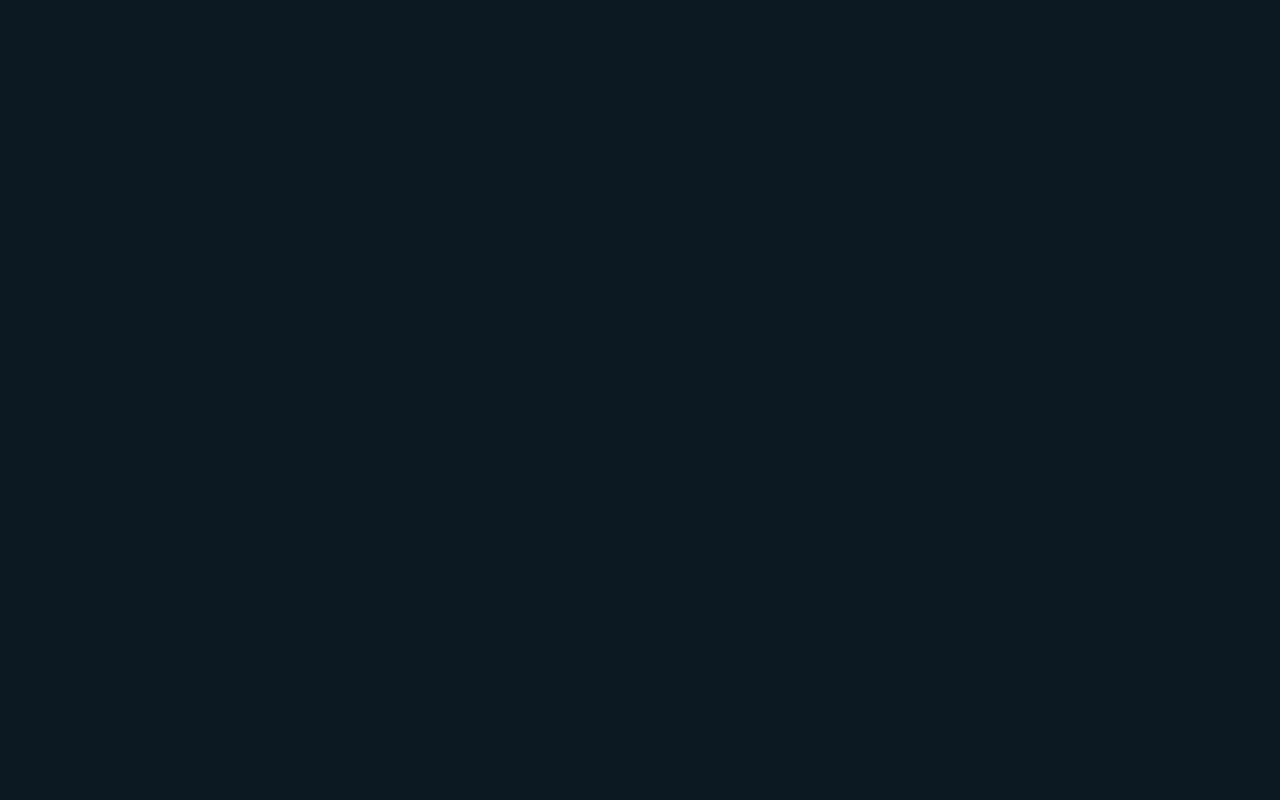
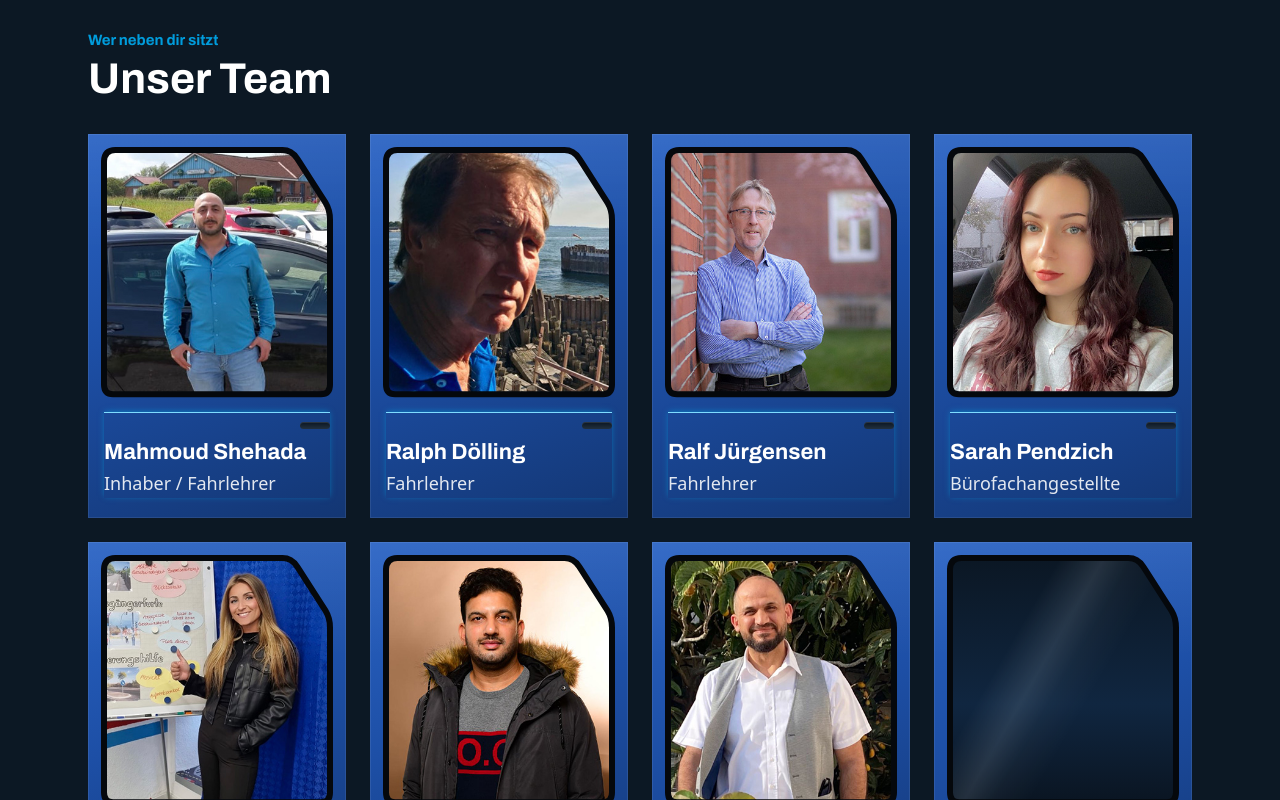
Before and after one commit to DIABabd/kickdown-demo, a Next.js app: page / in a window 1280 px wide. Shown: the part 7180-7980 px from the top of the page. Before the commit the page ends 7176 px from the top, so only its background shows below. Built offline with nearby package versions, Linux system fonts and the light colour scheme; a web font is replaced by a local one.

Commit message:
Add team section

```diff
--- a/app/page.tsx
+++ b/app/page.tsx
@@ -1,10 +1,11 @@
 import { Hero } from "@/components/hero/hero";
 import { Journey } from "@/components/journey/journey";
 import { Showroom } from "@/components/showroom/showroom";
+import { Team } from "@/components/team/team";
 import { Preise } from "@/components/tageslicht/preise";
 import { Zeiten } from "@/components/tageslicht/zeiten";
 
-// Phase 1: hero, scroll journey, prices, times and showroom so far (DESIGN.md 3.1).
+// Phase 1: hero, scroll journey, prices, times, showroom and team so far (DESIGN.md 3.1).
 export default function Home() {
   return (
     <Hero>
@@ -12,6 +13,7 @@ export default function Home() {
       <Preise />
       <Zeiten />
       <Showroom />
+      <Team />
     </Hero>
   );
 }
--- /dev/null
+++ b/components/team/team.module.css
@@ -0,0 +1,219 @@
+/* Team – "Wer neben dir sitzt": photos in car windows (DESIGN.md 4.4). */
+
+.team {
+  scroll-margin-top: 64px;
+  padding-block: 24px 72px;
+  background: var(--nacht);
+  color: var(--markierung);
+}
+
+.defs {
+  position: absolute;
+  width: 0;
+  height: 0;
+  overflow: hidden;
+}
+
+.inner {
+  max-width: 1200px;
+  margin-inline: auto;
+  padding-inline: var(--gutter);
+}
+
+.eyebrow {
+  margin: 0 0 4px;
+  font-family: var(--font-display);
+  font-weight: 700;
+  font-size: 15px;
+  color: var(--kd-blau);
+}
+
+.h2 {
+  margin: 0 0 24px;
+  font-family: var(--font-display);
+  font-weight: 700;
+  font-variation-settings: "wdth" 110;
+  font-size: 28px;
+  line-height: 1.1;
+}
+
+/* ---------- Doors: swipe row on phones, grid from 640 px ---------- */
+
+.doors {
+  display: flex;
+  gap: 16px;
+  margin: 0 calc(-1 * var(--gutter));
+  padding: 4px var(--gutter) 16px;
+  list-style: none;
+  overflow-x: auto;
+  overscroll-behavior-x: contain;
+  scroll-snap-type: x mandatory;
+  scroll-padding-inline: var(--gutter);
+  scrollbar-color: var(--asphalt) transparent;
+}
+
+.door {
+  /* ~1.3 doors visible on a phone */
+  flex: 0 0 min(72%, 280px);
+  scroll-snap-align: start;
+}
+
+/* One consistent door panel for everyone. */
+.card {
+  position: relative;
+  height: 100%;
+  padding: 16px 16px 20px;
+  background:
+    linear-gradient(to bottom, rgb(255 255 255 / 0.06), transparent 30%),
+    linear-gradient(160deg, #2a63c4 0%, var(--lapis) 45%, #133673 100%);
+  outline: none;
+  box-shadow: inset 0 0 0 1px rgb(255 255 255 / 0.08);
+}
+
+.card:focus-visible {
+  outline: 3px solid var(--kd-blau);
+  outline-offset: 3px;
+}
+
+/* Window: never larger than 248 × 268 CSS px (DESIGN.md 2.5). */
+.window {
+  position: relative;
+  width: min(100%, 248px);
+  aspect-ratio: 370 / 400;
+  margin-inline: auto;
+}
+
+.glass {
+  position: absolute;
+  inset: 0;
+  overflow: hidden;
+  background: #04070c;
+}
+
+.photo {
+  display: block;
+  width: 100%;
+  height: 100%;
+}
+
+/* Inna Korobova: empty glass with a soft static reflection – no stand-in image. */
+.empty {
+  background:
+    linear-gradient(120deg, transparent 30%, rgb(220 238 255 / 0.12) 42%, rgb(220 238 255 / 0.04) 50%, transparent 60%),
+    linear-gradient(to bottom, #0b1724, #102640 60%, #0a1522);
+}
+
+/* Window seal drawn with the same shape as the clip */
+.seal {
+  position: absolute;
+  inset: 0;
+  width: 100%;
+  height: 100%;
+  overflow: visible;
+  pointer-events: none;
+}
+
+.seal path {
+  fill: none;
+  stroke: #05080c;
+  stroke-width: 6px;
+  vector-effect: non-scaling-stroke;
+  stroke-linejoin: round;
+}
+
+/* Light streak – off the glass until hover / focus */
+.streak {
+  position: absolute;
+  top: -25%;
+  left: -70%;
+  width: 45%;
+  height: 150%;
+  background: linear-gradient(90deg, transparent, rgb(255 255 255 / 0.22) 45%, rgb(255 255 255 / 0.08) 60%, transparent);
+  rotate: 18deg;
+  pointer-events: none;
+}
+
+/* ---------- Door panel lettering (always visible) ---------- */
+
+.panel {
+  position: relative;
+  margin-top: 18px;
+  padding-top: 26px; /* the handle has its own row under the beltline */
+  /* Glowing beltline, like the hero car */
+  border-top: 1px solid #7fdcff;
+  box-shadow: 0 -1px 6px -1px color-mix(in srgb, var(--kd-blau) 70%, transparent);
+}
+
+.name {
+  margin: 0;
+  font-family: var(--font-display);
+  font-weight: 700;
+  font-size: 22px;
+  line-height: 1.2;
+}
+
+.role {
+  margin: 4px 0 0;
+  color: rgb(255 255 255 / 0.88); /* ≥ 6:1 on the door paint */
+}
+
+.handle {
+  position: absolute;
+  right: 0;
+  top: 9px;
+  width: 30px;
+  height: 7px;
+  border-radius: 4px;
+  background: linear-gradient(to bottom, #0b1622, #22303e);
+  box-shadow: inset 0 1px 0 rgb(255 255 255 / 0.12);
+}
+
+/* ---------- Motion (only when allowed) ---------- */
+
+@media (prefers-reduced-motion: no-preference) {
+  .streak {
+    transition: translate 750ms cubic-bezier(0.3, 0.6, 0.2, 1);
+  }
+  .card:hover .streak,
+  .card:focus-visible .streak {
+    translate: 400% 0;
+  }
+  .doors {
+    scroll-behavior: smooth;
+  }
+}
+
+@media (prefers-reduced-motion: reduce) {
+  .streak {
+    display: none;
+  }
+}
+
+/* ---------- Tablet / desktop ---------- */
+
+@media (min-width: 640px) {
+  .doors {
+    display: grid;
+    grid-template-columns: repeat(2, minmax(0, 1fr));
+    gap: 20px;
+    margin: 0;
+    padding: 0;
+    overflow: visible;
+  }
+}
+
+@media (min-width: 1024px) {
+  .team {
+    scroll-margin-top: 72px;
+    padding-block: 32px 112px;
+  }
+  .h2 {
+    margin-bottom: 32px;
+    font-size: 43px;
+    line-height: 1.05;
+  }
+  .doors {
+    grid-template-columns: repeat(4, minmax(0, 1fr));
+    gap: 24px;
+  }
+}
--- /dev/null
+++ b/components/team/team.tsx
@@ -0,0 +1,87 @@
+import Image from "next/image";
+import { BayRow } from "@/components/showroom/bay-row";
+import { ui } from "@/content/start";
+import { team, type Member } from "@/content/team";
+import styles from "./team.module.css";
+
+/**
+ * Car side window, in objectBoundingBox units (0–1), so it scales with the
+ * frame. The slanted front edge (A-pillar) is at the top RIGHT: in every
+ * team photo that corner is background, so no face is cut. The same path
+ * draws the window seal on top of the glass.
+ */
+const WINDOW_PATH =
+  "M0.05 0 H0.79 Q0.83 0 0.855 0.035 L0.98 0.215 Q1 0.245 1 0.285 V0.96 Q1 1 0.96 1 H0.04 Q0 1 0 0.96 V0.05 Q0 0 0.05 0 Z";
+const CLIP_ID = "kd-team-window";
+
+/**
+ * "Unser Team" (#team) – DESIGN.md 4.4: each photo inside the same car
+ * window on the same door panel. Photos are the original 370 × 400 files,
+ * served unchanged (`unoptimized`) at max 248 × 268 CSS px. No filters,
+ * no tint over faces; the only overlay is a light streak that crosses the
+ * glass on hover / keyboard focus (removed with reduced motion).
+ */
+export function Team() {
+  return (
+    <section id="team" className={styles.team} aria-labelledby="team-title">
+      {/* Shared clip shape for all windows */}
+      <svg className={styles.defs} aria-hidden="true" focusable="false">
+        <clipPath id={CLIP_ID} clipPathUnits="objectBoundingBox">
+          <path d={WINDOW_PATH} />
+        </clipPath>
+      </svg>
+
+      <div className={styles.inner}>
+        <p className={styles.eyebrow}>{ui.teamEyebrow}</p>
+        <h2 id="team-title" className={styles.h2}>
+          {team.title}
+        </h2>
+
+        <BayRow className={styles.doors}>
+          {team.members.map((m, i) => (
+            <Door key={m.name} member={m} index={i} />
+          ))}
+        </BayRow>
+      </div>
+    </section>
+  );
+}
+
+function Door({ member: m, index }: { member: Member; index: number }) {
+  const nameId = `team-${index + 1}`;
+  return (
+    <li className={styles.door}>
+      {/* Focusable so keyboard users get the same glass reflection as on hover. */}
+      <article className={styles.card} tabIndex={0} aria-labelledby={nameId}>
+        <div className={styles.window}>
+          <div className={m.photo ? styles.glass : `${styles.glass} ${styles.empty}`} style={{ clipPath: `url(#${CLIP_ID})` }}>
+            {m.photo && (
+              <Image
+                src={m.photo}
+                // Known facts only: name and role from the old site.
+                alt={`${m.name}, ${m.role}`}
+                width={team.photoPx.w}
+                height={team.photoPx.h}
+                sizes="248px"
+                unoptimized
+                className={styles.photo}
+              />
+            )}
+            <span className={styles.streak} aria-hidden="true" />
+          </div>
+          <svg className={styles.seal} viewBox="0 0 1 1" preserveAspectRatio="none" aria-hidden="true" focusable="false">
+            <path d={WINDOW_PATH} />
+          </svg>
+        </div>
+
+        <div className={styles.panel}>
+          <h3 id={nameId} className={styles.name}>
+            {m.name}
+          </h3>
+          <p className={styles.role}>{m.role}</p>
+          <span className={styles.handle} aria-hidden="true" />
+        </div>
+      </article>
+    </li>
+  );
+}
--- a/content/start.ts
+++ b/content/start.ts
@@ -29,4 +29,6 @@ export const ui = {
   filterAlle: "Alle",
   filterAutomatik: "Automatik",
   filterSchaltung: "Schaltung",
+  /** Team eyebrow (UI words from DESIGN.md 5.13). */
+  teamEyebrow: "Wer neben dir sitzt",
 } as const;
--- /dev/null
+++ b/content/team.ts
@@ -0,0 +1,25 @@
+/**
+ * "Unser Team" – all 8 people, names and roles word for word from
+ * CONTENT.md ("Seite: Team"), in the original order. Nothing else is
+ * known about them, so nothing else is shown. Inna Korobova has no photo
+ * on the old site (owner question 24) – her window stays empty.
+ * Whether everyone agrees to their photo being shown: owner question 11.
+ */
+
+export type Member = { name: string; role: string; photo: string | null };
+
+export const team = {
+  title: "Unser Team",
+  /** Native size of every team photo. */
+  photoPx: { w: 370, h: 400 },
+  members: [
+    { name: "Mahmoud Shehada", role: "Inhaber / Fahrlehrer", photo: "/old-site/team/01.jpg" },
+    { name: "Ralph Dölling", role: "Fahrlehrer", photo: "/old-site/team/02.jpg" },
+    { name: "Ralf Jürgensen", role: "Fahrlehrer", photo: "/old-site/team/03.jpg" },
+    { name: "Sarah Pendzich", role: "Bürofachangestellte", photo: "/old-site/team/04.jpg" },
+    { name: "Penelope Röper", role: "Fahrlehrerin / Büroleitung", photo: "/old-site/team/05.jpg" },
+    { name: "Zulquarnain Khan", role: "Fahrlehrer", photo: "/old-site/team/06.jpg" },
+    { name: "Khaled Abu Al-Assal", role: "Fahrlehrer", photo: "/old-site/team/07.jpg" },
+    { name: "Inna Korobova", role: "Bürofachangestellte", photo: null },
+  ] satisfies Member[],
+} as const;
```
